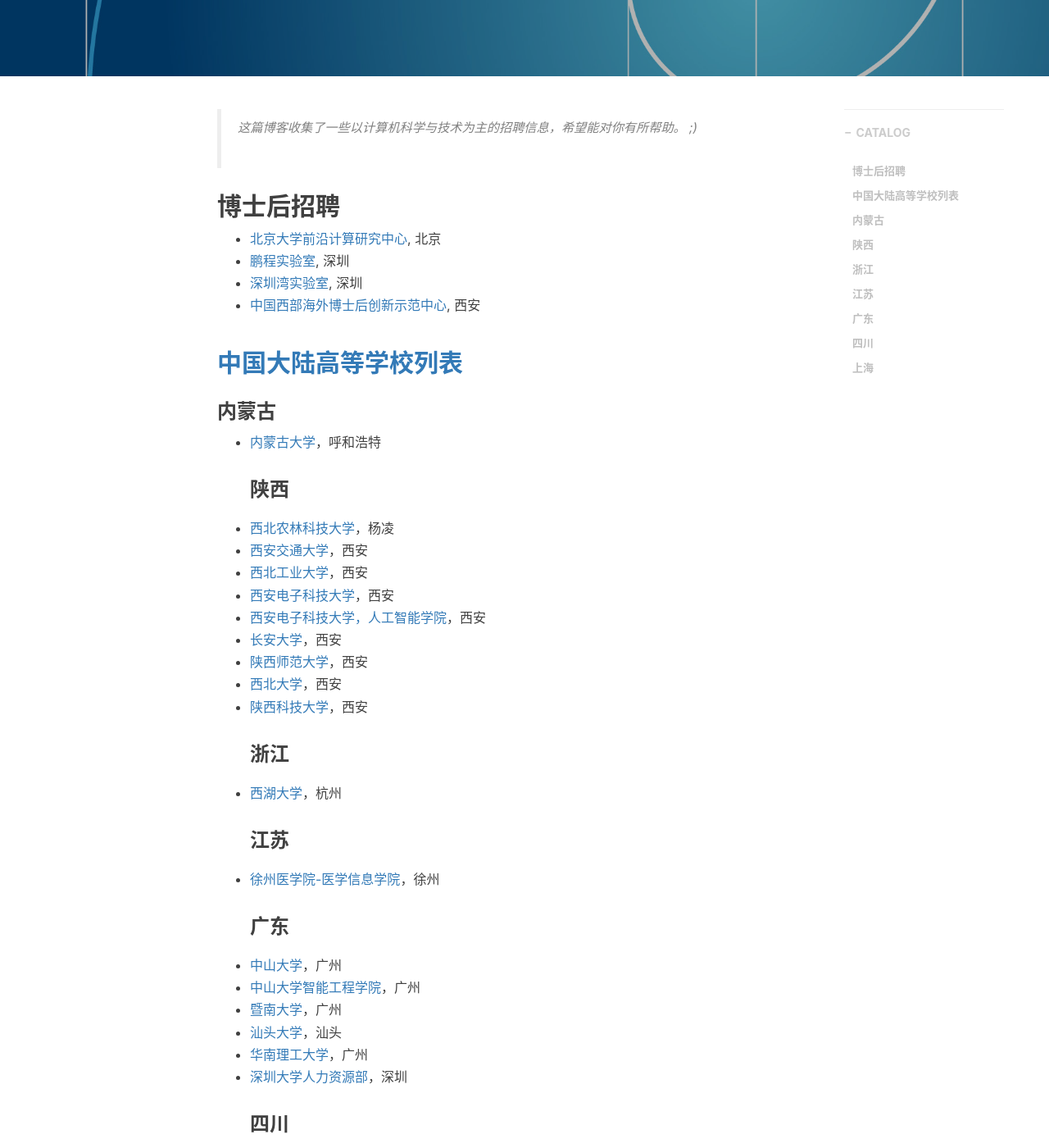
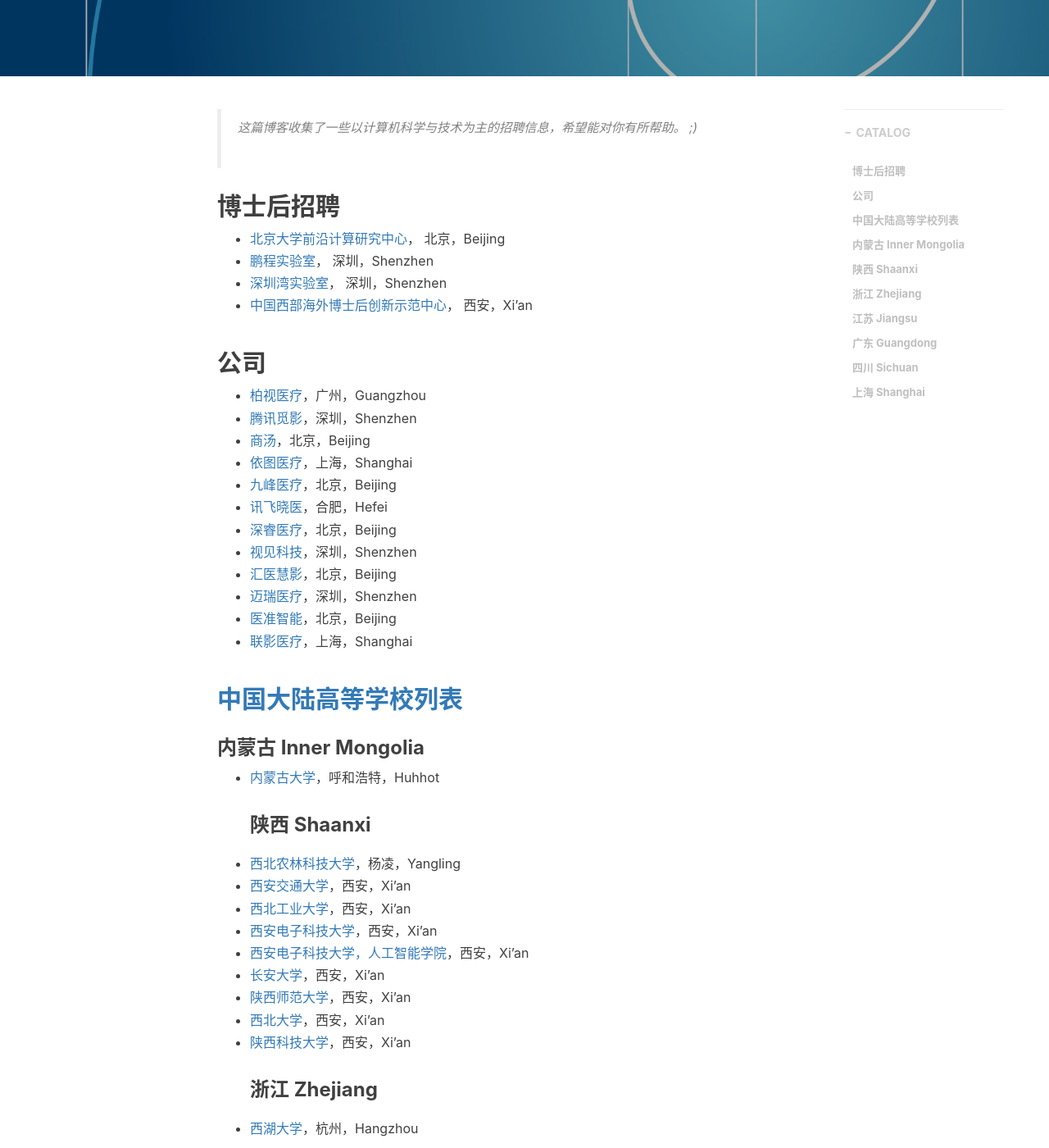
Before and after one commit to jizhang02/jizhang02.github.io, a Jekyll site: the page built from _posts/2020-02-26-job.markdown, in a window 1280 px wide and 1400 px high, scrolled down 490 px. Shown: the whole window at 82% size. Built offline with Jekyll 4.4.1, drawn with Linux system fonts in a browser that asks for light colours; nearby versions of some CDN libraries; library files that are not in the unit come from our copies; comment, search, counter and statistics services are not loaded; some of the changed text lies outside the part shown.

Commit message:
add companies

```diff
--- a/_posts/2020-02-26-job.markdown
+++ b/_posts/2020-02-26-job.markdown
@@ -18,37 +18,51 @@
 
 
 ## 博士后招聘
-* [北京大学前沿计算研究中心](https://cfcs.pku.edu.cn/announcement/recruiting/236532.htm), 北京
-* [鹏程实验室](http://www.pcl.ac.cn/), 深圳
-* [深圳湾实验室](https://www.szbl.ac.cn/index.aspx), 深圳
-* [中国西部海外博士后创新示范中心](http://pdc.xjtu.edu.cn/), 西安
+* [北京大学前沿计算研究中心](https://cfcs.pku.edu.cn/announcement/recruiting/236532.htm)， 北京，Beijing
+* [鹏程实验室](http://www.pcl.ac.cn/)， 深圳，Shenzhen
+* [深圳湾实验室](https://www.szbl.ac.cn/index.aspx)， 深圳，Shenzhen
+* [中国西部海外博士后创新示范中心](http://pdc.xjtu.edu.cn/)， 西安，Xi'an
+
+## 公司
+* [柏视医疗](https://www.pvmedtech.com/index.html)，广州，Guangzhou
+* [腾讯觅影](https://miying.qq.com/official/)，深圳，Shenzhen
+* [商汤](https://www.sensetime.com/cn)，北京，Beijing
+* [依图医疗](https://www.yitutech.com/cn)，上海，Shanghai
+* [九峰医疗](http://www.jfhealthcare.com/index.html)，北京，Beijing
+* [讯飞晓医](https://www.iflytek.com/health)，合肥，Hefei
+* [深睿医疗](http://www.deepwise.com/)，北京，Beijing
+* [视见科技](https://www.imsightmed.com/)，深圳，Shenzhen
+* [汇医慧影](https://www.huiyihuiying.com/)，北京，Beijing
+* [迈瑞医疗](https://www.mindray.com/cn/index.html)，深圳，Shenzhen
+* [医准智能](http://www.yizhun-ai.com/)，北京，Beijing
+* [联影医疗](https://www.united-imaging.com/cn/home/)，上海，Shanghai
 
 ## [中国大陆高等学校列表](https://zh.wikipedia.org/wiki/%E4%B8%AD%E5%9B%BD%E5%A4%A7%E9%99%86%E9%AB%98%E7%AD%89%E5%AD%A6%E6%A0%A1%E5%88%97%E8%A1%A8)
-### 内蒙古
-* [内蒙古大学](http://www.imu.edu.cn/info/1032/1340.htm)，呼和浩特
-### 陕西
-* [西北农林科技大学](https://cie.nwafu.edu.cn/dtytz/tzgg/437370.htm)，杨凌
-* [西安交通大学](http://www.aiar.xjtu.edu.cn/info/1005/1484.htm)，西安
-* [西北工业大学](http://renshi.nwpu.edu.cn/info/1261/5539.htm)，西安
-* [西安电子科技大学](https://rsc.xidian.edu.cn/html/zhaopin/jsgw/2020/0218/3178.html)，西安
-* [西安电子科技大学，人工智能学院](http://sai.xidian.edu.cn/info/1008/4482.htm)，西安
-* [长安大学](http://zp.chd.edu.cn/base/frame/recruitNotice.jsp)，西安
-* [陕西师范大学](http://ccs.snnu.edu.cn/info/1162/5714.htm)，西安
-* [西北大学](http://rsc.nwu.edu.cn/home/index/article/mid/459/id/253359.html)，西安
-* [陕西科技大学](http://rsc.www.sust.edu.cn/info/1013/1569.htm)，西安
-### 浙江
-* [西湖大学](https://www.westlake.edu.cn/)，杭州
-### 江苏
-* [徐州医学院-医学信息学院](https://xxxy.xzhmu.edu.cn/index.jsp)，徐州
-### 广东
-* [中山大学](http://sdcs.sysu.edu.cn/)，广州
-* [中山大学智能工程学院](http://ise.sysu.edu.cn/rs/rs01/1383196.htm)，广州
-* [暨南大学](https://xxxy2016.jnu.edu.cn/Category_47/Index.aspx)，广州
-* [汕头大学](http://job.stu.edu.cn/engage_job/positionDetail.aspx?jobID=827)，汕头
-* [华南理工大学](http://www2.scut.edu.cn/hr/2019/0506/c4457a317013/page.htm)，广州
-* [深圳大学人力资源部](https://hr.szu.edu.cn/rczp1.htm)，深圳
-### 四川
-* [电子科技大学视觉智能研究中心](https://medialab.uestc.edu.cn/), 成都
-* [电子科技大学智慧医疗实验室](https://faculty.uestc.edu.cn/HiLab/zh_CN/index.htm), 成都
-### 上海
-* [上海科技大学生物医学工程学院](https://bme.shanghaitech.edu.cn/),上海
+### 内蒙古 Inner Mongolia
+* [内蒙古大学](http://www.imu.edu.cn/info/1032/1340.htm)，呼和浩特，Huhhot
+### 陕西 Shaanxi
+* [西北农林科技大学](https://cie.nwafu.edu.cn/dtytz/tzgg/437370.htm)，杨凌，Yangling
+* [西安交通大学](http://www.aiar.xjtu.edu.cn/info/1005/1484.htm)，西安，Xi'an
+* [西北工业大学](http://renshi.nwpu.edu.cn/info/1261/5539.htm)，西安，Xi'an
+* [西安电子科技大学](https://rsc.xidian.edu.cn/html/zhaopin/jsgw/2020/0218/3178.html)，西安，Xi'an
+* [西安电子科技大学，人工智能学院](http://sai.xidian.edu.cn/info/1008/4482.htm)，西安，Xi'an
+* [长安大学](http://zp.chd.edu.cn/base/frame/recruitNotice.jsp)，西安，Xi'an
+* [陕西师范大学](http://ccs.snnu.edu.cn/info/1162/5714.htm)，西安，Xi'an
+* [西北大学](http://rsc.nwu.edu.cn/home/index/article/mid/459/id/253359.html)，西安，Xi'an
+* [陕西科技大学](http://rsc.www.sust.edu.cn/info/1013/1569.htm)，西安，Xi'an
+### 浙江 Zhejiang
+* [西湖大学](https://www.westlake.edu.cn/)，杭州，Hangzhou
+### 江苏 Jiangsu
+* [徐州医学院-医学信息学院](https://xxxy.xzhmu.edu.cn/index.jsp)，徐州，Xuzhou
+### 广东 Guangdong
+* [中山大学](http://sdcs.sysu.edu.cn/)，广州，Guangzhou
+* [中山大学智能工程学院](http://ise.sysu.edu.cn/rs/rs01/1383196.htm)，广州，Guangzhou
+* [暨南大学](https://xxxy2016.jnu.edu.cn/Category_47/Index.aspx)，广州，Guangzhou
+* [汕头大学](http://job.stu.edu.cn/engage_job/positionDetail.aspx?jobID=827)，汕头，Shantou
+* [华南理工大学](http://www2.scut.edu.cn/hr/2019/0506/c4457a317013/page.htm)，广州，Guangzhou
+* [深圳大学人力资源部](https://hr.szu.edu.cn/rczp1.htm)，深圳，Shenzhen
+### 四川 Sichuan
+* [电子科技大学视觉智能研究中心](https://medialab.uestc.edu.cn/)，成都，Chengdu
+* [电子科技大学智慧医疗实验室](https://faculty.uestc.edu.cn/HiLab/zh_CN/index.htm)，成都，Chengdu
+### 上海 Shanghai
+* [上海科技大学生物医学工程学院](https://bme.shanghaitech.edu.cn/)，上海，Shanghai
```
